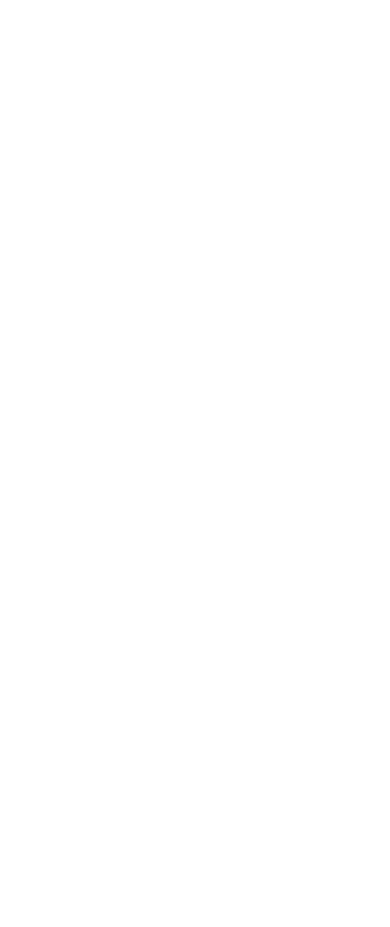
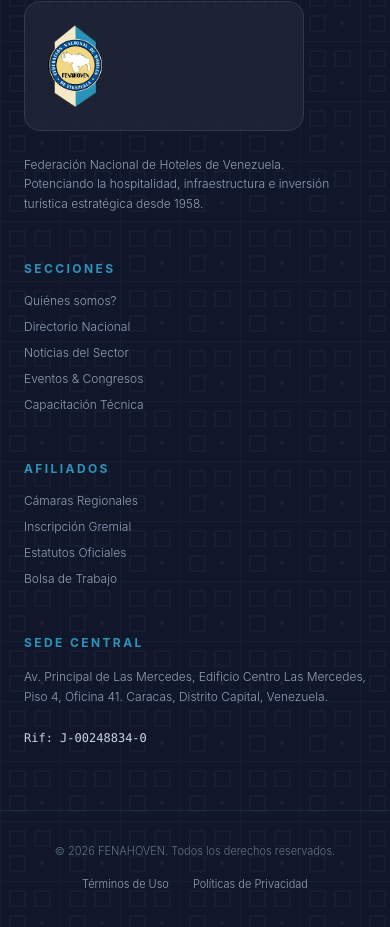
Before and after one commit to shirleybernaez-hub/fenahoven, a React (Vite) app: page /web in a window 390 px wide. Shown: the part 7950-8877 px from the top of the page. Before the commit the page ends 7871 px from the top, so only its background shows below. Built offline with nearby package versions, Linux system fonts and the light colour scheme; the HTML template or start-up script is replaced by a standard one.

Commit message:
Footer institucional agregado con trama arquitectónica de red hotelera

```diff
--- a/src/Web.jsx
+++ b/src/Web.jsx
@@ -89,7 +89,7 @@ export default function Web() {
         </div>
       </div>
 
-      {/* 2. NAVBAR PRINCIPAL: LOGO INCREMENTADO UN 30% DE TAMAÑO */}
+      {/* 2. NAVBAR PRINCIPAL */}
       <nav className="bg-white border-b border-gray-200 relative px-6 md:px-12">
         <div className="max-w-7xl mx-auto flex flex-col md:flex-row md:items-center justify-between min-h-[100px] relative py-4 md:py-0">
 
@@ -235,7 +235,7 @@ export default function Web() {
         </div>
       </section>
 
-      {/* 4. SECCIÓN INFOGRAFÍA: TIMELINE INTERACTIVO (COLORES NÍTIDOS Y EFECTO ENFOQUE ESCALA) */}
+      {/* 4. SECCIÓN INFOGRAFÍA: TIMELINE INTERACTIVO */}
       <section className="py-32 bg-[#FFFFFF] border-b border-slate-100 overflow-hidden">
         <div className="max-w-5xl mx-auto px-6">
 
@@ -248,9 +248,7 @@ export default function Web() {
             <div className="w-16 h-1 bg-[#2F92B9] mx-auto mt-5 rounded-full" />
           </div>
 
-          {/* Timeline */}
           <div className="relative">
-
             <div className="hidden md:block absolute top-0 left-1/2 transform -translate-x-1/2 w-2.5 h-2.5 bg-slate-300 rounded-full z-20" />
             <div className="hidden md:block absolute left-1/2 transform -translate-x-1/2 w-[1px] h-full bg-[#D1D5DB] z-0" />
             <div className="hidden md:block absolute bottom-0 left-1/2 transform -translate-x-1/2 w-2.5 h-2.5 bg-slate-300 rounded-full z-20" />
@@ -268,7 +266,6 @@ export default function Web() {
                     onClick={() => setActiveHito(index)}
                   >
 
-                    {/* COLUMNA IZQUIERDA: TARJETA O FECHA (NÍTIDAS SIN OPACIDAD BAJA) */}
                     <div className="w-full md:col-span-5 flex justify-center md:justify-end md:px-8 z-10">
                       {isLeftYear ? (
                         <div className="text-4xl lg:text-5xl font-black tracking-tight select-none pr-4 text-[#2F92B9]">
@@ -287,15 +284,11 @@ export default function Web() {
                       )}
                     </div>
 
-                    {/* COLUMNA CENTRAL */}
                     <div className="hidden md:flex md:col-span-1 justify-center items-center z-20">
                       <div className="relative flex items-center justify-center">
-
-                        {/* Parpadeo secuencial guía */}
                         {isNextHitoToClick && (
                           <div className="absolute w-8 h-8 rounded-full bg-[#2F92B9]/30 animate-ping z-0 pointer-events-none" />
                         )}
-
                         <div className={`rounded-full bg-white flex items-center justify-center shadow-sm border border-[#2F92B9] transition-all duration-300 ${
                           isItemActive ? 'w-7 h-7 scale-110' : 'w-6 h-6'
                         }`}>
@@ -303,11 +296,9 @@ export default function Web() {
                             isItemActive ? 'w-3 h-3' : 'w-2.5 h-2.5'
                           }`} />
                         </div>
-
                       </div>
                     </div>
 
-                    {/* COLUMNA DERECHA: TARJETA O FECHA (NÍTIDAS SIN OPACIDAD BAJA) */}
                     <div className="w-full md:col-span-5 flex justify-center md:justify-start md:px-8 z-10 mt-4 md:mt-0">
                       {isLeftYear ? (
                         <div className={`w-full max-w-sm bg-white rounded-2xl p-6 md:p-8 border transition-all duration-500 ease-out transform ${
@@ -330,7 +321,6 @@ export default function Web() {
                 );
               })}
             </div>
-
           </div>
 
         </div>
@@ -476,6 +466,92 @@ export default function Web() {
         </div>
       </section>
 
+      {/* 8. FOOTER INSTITUCIONAL: AZUL CON TRAMA ARQUITECTÓNICA DE FACHADA HOTELERA Y CONEXIONES */}
+      <footer className="relative bg-[#10172A] text-white pt-20 pb-10 overflow-hidden">
+
+        {/* Trama Creativa de Conexiones de Red y Fachadas de Hoteles */}
+        <div className="absolute inset-0 opacity-5 pointer-events-none z-0">
+          <svg className="w-full h-full" xmlns="http://www.w3.org/2000/svg">
+            <defs>
+              <pattern id="hotelPattern" width="60" height="60" patternUnits="userSpaceOnUse">
+                {/* Geometría que emula ventanas de hoteles modernos y ejes de carreteras turísticas */}
+                <path d="M 60 0 L 0 0 0 60" fill="none" stroke="currentColor" strokeWidth="1"/>
+                <rect x="10" y="10" width="15" height="15" fill="none" stroke="currentColor" strokeWidth="1"/>
+                <rect x="35" y="10" width="15" height="15" fill="none" stroke="currentColor" strokeWidth="1"/>
+                <rect x="10" y="35" width="15" height="15" fill="none" stroke="currentColor" strokeWidth="1"/>
+                <circle cx="42" cy="42" r="2" fill="currentColor"/>
+              </pattern>
+            </defs>
+            <rect width="100%" height="100%" fill="url(#hotelPattern)" />
+          </svg>
+        </div>
+
+        {/* Contenedor Maestro */}
+        <div className="relative max-w-7xl mx-auto px-6 md:px-12 z-10 grid grid-cols-1 md:grid-cols-12 gap-12 pb-16 border-b border-slate-800">
+
+          {/* Bloque Izquierdo: Logo e Identidad */}
+          <div className="md:col-span-4 space-y-6">
+            <div className="flex items-center justify-start bg-white/5 p-4 rounded-2xl border border-white/10 backdrop-blur-sm max-w-[280px]">
+              <img
+                src="/logowebfenahoven.png"
+                alt="FENAHOVEN"
+                className="h-24 w-auto object-contain select-none"
+              />
+            </div>
+            <p className="text-xs text-slate-400 font-light leading-relaxed max-w-xs">
+              Federación Nacional de Hoteles de Venezuela. Potenciando la hospitalidad, infraestructura e inversión turística estratégica desde 1958.
+            </p>
+          </div>
+
+          {/* Bloque Centro-Izquierda: Navegación */}
+          <div className="md:col-span-3 space-y-4">
+            <h4 className="text-xs uppercase tracking-[0.2em] font-bold text-[#2F92B9]">Secciones</h4>
+            <ul className="space-y-2.5 text-xs text-slate-400 font-light">
+              <li className="hover:text-white cursor-pointer transition-colors">Quiénes somos?</li>
+              <li className="hover:text-white cursor-pointer transition-colors">Directorio Nacional</li>
+              <li className="hover:text-white cursor-pointer transition-colors">Noticias del Sector</li>
+              <li className="hover:text-white cursor-pointer transition-colors">Eventos & Congresos</li>
+              <li className="hover:text-white cursor-pointer transition-colors">Capacitación Técnica</li>
+            </ul>
+          </div>
+
+          {/* Bloque Centro-Derecha: Institucional */}
+          <div className="md:col-span-2 space-y-4">
+            <h4 className="text-xs uppercase tracking-[0.2em] font-bold text-[#2F92B9]">Afiliados</h4>
+            <ul className="space-y-2.5 text-xs text-slate-400 font-light">
+              <li className="hover:text-white cursor-pointer transition-colors">Cámaras Regionales</li>
+              <li className="hover:text-white cursor-pointer transition-colors">Inscripción Gremial</li>
+              <li className="hover:text-white cursor-pointer transition-colors">Estatutos Oficiales</li>
+              <li className="hover:text-white cursor-pointer transition-colors">Bolsa de Trabajo</li>
+            </ul>
+          </div>
+
+          {/* Bloque Derecho: Ubicación e Información Sólida */}
+          <div className="md:col-span-3 space-y-4">
+            <h4 className="text-xs uppercase tracking-[0.2em] font-bold text-[#2F92B9]">Sede Central</h4>
+            <p className="text-xs text-slate-400 font-light leading-relaxed">
+              Av. Principal de Las Mercedes, Edificio Centro Las Mercedes, Piso 4, Oficina 41. Caracas, Distrito Capital, Venezuela.
+            </p>
+            <div className="pt-2 text-xs text-slate-300 font-mono">
+              <span className="block">Rif: J-00248834-0</span>
+            </div>
+          </div>
+
+        </div>
+
+        {/* Cierre de Derechos y Redes */}
+        <div className="relative max-w-7xl mx-auto px-6 md:px-12 z-10 pt-8 flex flex-col sm:flex-row justify-between items-center text-[11px] text-slate-500 font-light gap-4">
+          <div>
+            © {new Date().getFullYear()} FENAHOVEN. Todos los derechos reservados.
+          </div>
+          <div className="flex gap-6 text-slate-400">
+            <span className="hover:text-[#2F92B9] cursor-pointer transition-colors">Términos de Uso</span>
+            <span className="hover:text-[#2F92B9] cursor-pointer transition-colors">Políticas de Privacidad</span>
+          </div>
+        </div>
+
+      </footer>
+
     </div>
   );
 }
```
